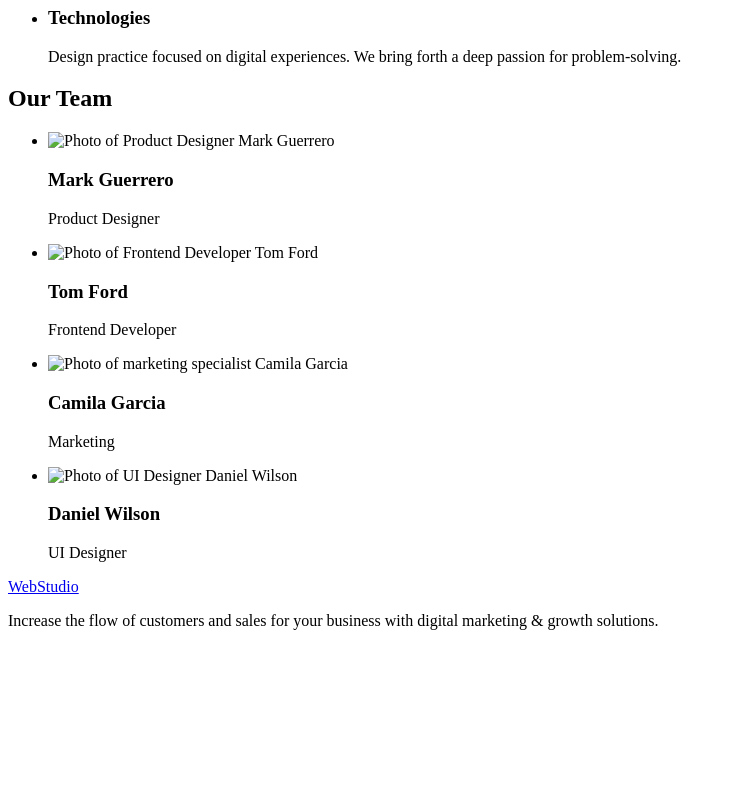
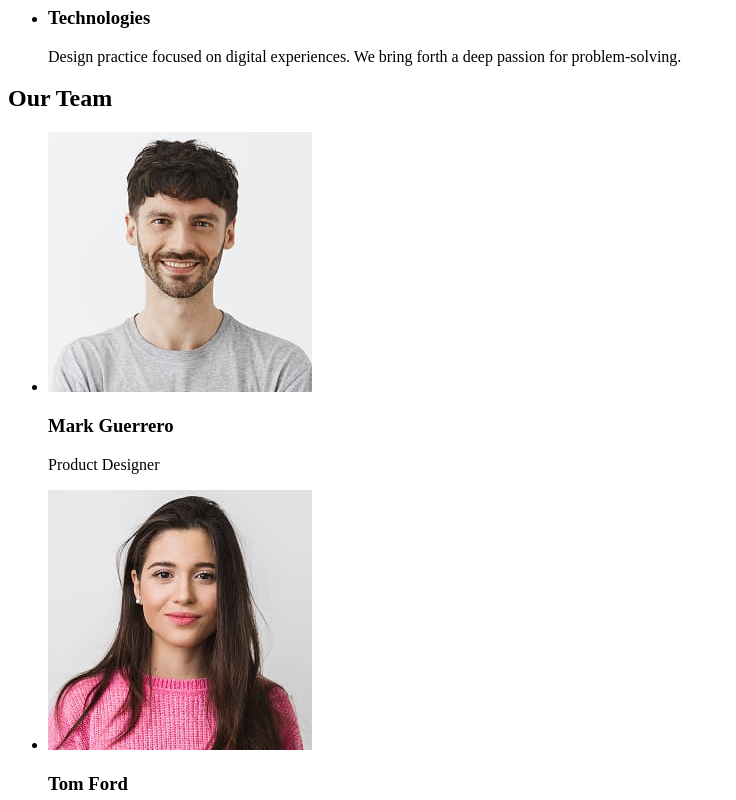
Before and after one commit to ViktoriiaPoch/goit-markup-hw-01, a plain HTML site: page index.html in a window 1280 px wide. Shown: the part 480-1280 px from the top of the page, without its empty margins (0-736 px from the left). Before the commit the page ends 1126 px from the top, so only its background shows below. Drawn offline with Linux system fonts and the light colour scheme; the site is published under a folder, as on GitHub Pages, so addresses that start at the root find nothing.

Commit message:
fix images

```diff
--- a/index.html
+++ b/index.html
@@ -66,7 +66,7 @@
         <ul>
           <li>
             <img
-              src="/images/img-1.jpg"
+              src="images/img-1.jpg"
               alt="Photo of Product Designer Mark Guerrero"
               width="264"
               height="260"
@@ -76,7 +76,7 @@
           </li>
           <li>
             <img
-              src="/images/img-2.jpg"
+              src="images/img-2.jpg"
               alt="Photo of Frontend Developer Tom Ford"
               width="264"
               height="260"
@@ -86,7 +86,7 @@
           </li>
           <li>
             <img
-              src="/images/img-3.jpg"
+              src="images/img-3.jpg"
               alt="Photo of marketing specialist Camila Garcia"
               width="264"
               height="260"
@@ -96,7 +96,7 @@
           </li>
           <li>
             <img
-              src="/images/img-4.jpg"
+              src="images/img-4.jpg"
               alt="Photo of UI Designer Daniel Wilson"
               width="264"
               height="260"
```
